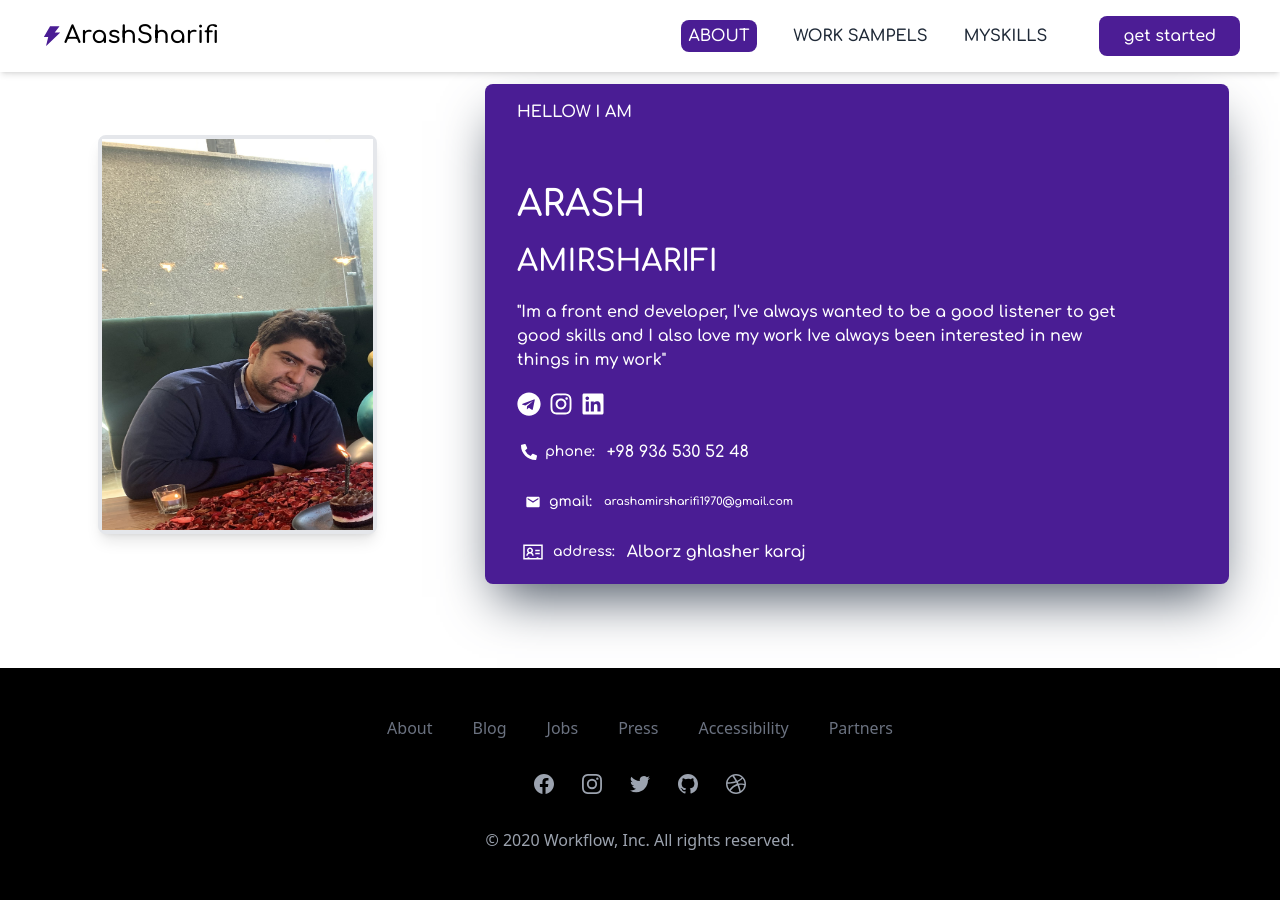
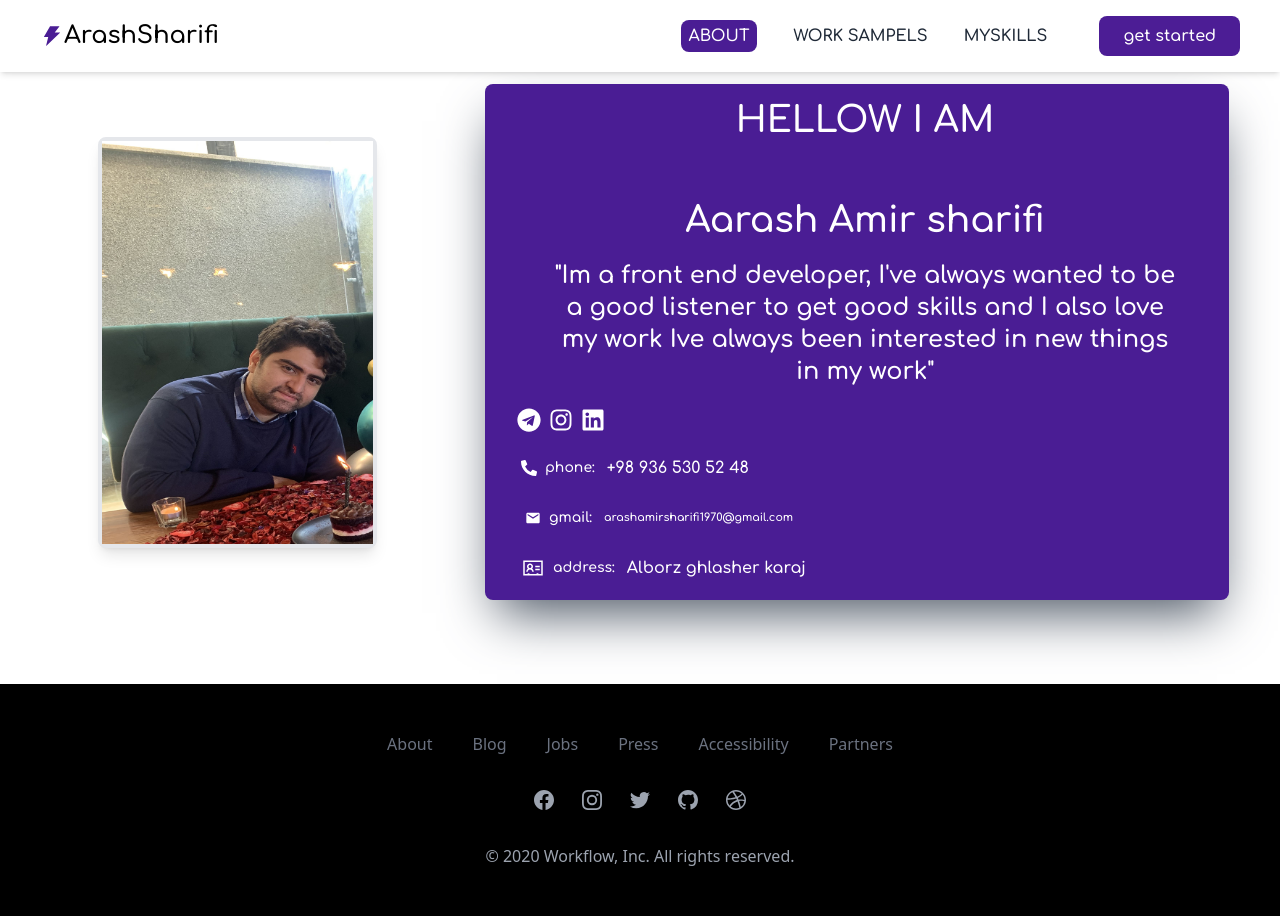
Before and after one commit to arashsharifi/About-Me, a React (Vite) app: page /WorkSample in a window 1280 px wide. Both pictures are taken after a click on the item "ABOUT". Built offline with nearby package versions, Linux system fonts and the light colour scheme.

Commit message:
fix: about page lg

```diff
--- a/src/Components/SwiperPag/SwiperPag.jsx
+++ b/src/Components/SwiperPag/SwiperPag.jsx
@@ -61,7 +61,7 @@ const swiperDataProjects1 = [
   },
   {
     id: 6,
-    img: pic3,
+    img: pic15,
     title: "Hamra weather conditions api",
     herefAddress:
       "https://github.com/arashsharifi/miniproject_weather-condition",
@@ -75,7 +75,7 @@ const swiperDataProjects1 = [
   },
   {
     id: 8,
-    img: pic15,
+    img: pic4,
     title: "miniproject_Registrant number",
     herefAddress:
       "https://github.com/arashsharifi/miniproject_Registrant-number",
--- a/src/data.js
+++ b/src/data.js
@@ -13,8 +13,8 @@ wanted to be a good listener to get
 good skills and I also love my work
 Ive always been interested in new
 things in my work"`,
-    name: "ARASH",
-    lastname: "AMIRSHARIFI",
+    name: "Aarash",
+    lastname: "Amir sharifi",
     phone: "+98 936 530 52 48",
     job: "Front- End Developer",
     gmail: "arashamirsharifi1970@gmail.com",
--- a/src/pages/AboutPage/AboutPage.jsx
+++ b/src/pages/AboutPage/AboutPage.jsx
@@ -21,10 +21,11 @@ export default function AboutPage() {
         </div>
       </div>
       <div className="flex flex-col mx-auto md:mx-0 justify-center gap-5 p-4 m-4 rounded-lg shadow-2xl shadow-gray-600 w-[90%] md:w-[60%]  bg-ferveritPink text-white pl-8 font-comfortaa">
-        <h1 className="mb-10">HELLOW I AM </h1>
-        <h2 className="text-4xl font-bold">{aboutPreson.name}</h2>
-        <h3 className="text-3xl">{aboutPreson.lastname}</h3>
-        <p className=" max-w-[600px]">{aboutPreson.desc}</p>
+        <h1 className="mb-10 lg:text-4xl lg:text-center">HELLOW I AM </h1>
+        <h2 className="hidden lg:block text-4xl lg:text-4xl lg:text-center font-bold">{aboutPreson.name}    {aboutPreson.lastname}</h2>
+        <h3 className="text-3xl block lg:hidden">{aboutPreson.name}</h3>
+        <h3 className="text-3xl block lg:hidden">{aboutPreson.lastname}</h3>
+        <p className=" max-w-[600px] lg:max-w-[90%] lg:mx-auto lg:text-center  lg:text-2xl">{aboutPreson.desc}</p>
         <div className="flex gap-2">
           <a className="text-2xl" href="#">
             <FaTelegram className="w-full" />
```
